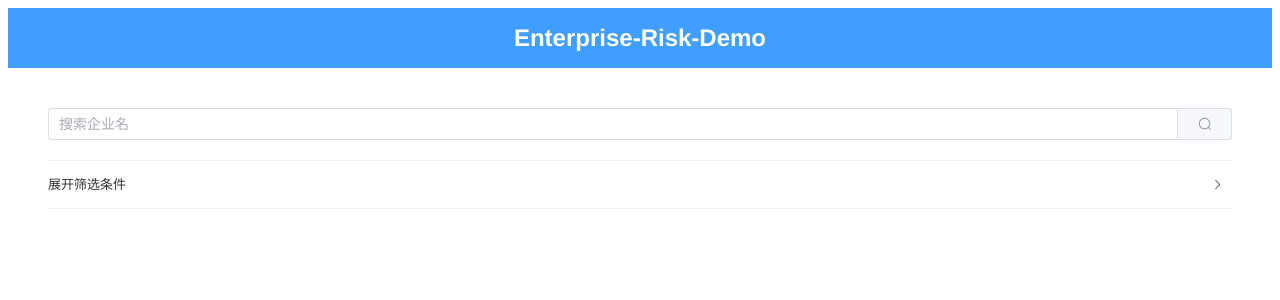
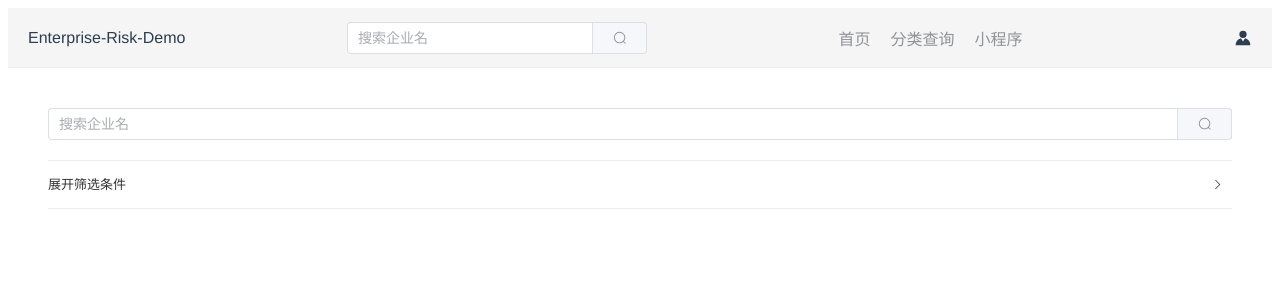
Before and after one commit to 1170300808/Enterprise-Risk-Demo, a Vue app: page / in a window 1280 px wide. Shown: the top 300 px of the page. Built offline with nearby package versions, Linux system fonts and the light colour scheme.

Commit message:
Header完善
按照MicroSage完成Header中的各个组件

```diff
--- a/src/App.vue
+++ b/src/App.vue
@@ -1,10 +1,39 @@
 <template>
   <div id="app">
-    <!-- 页面顶部的导航栏，可以自行设计 -->
-    <el-header>
+    <!-- 页面顶部的导航栏 -->
+    <el-header class="header">
       <div class="logo">
         Enterprise-Risk-Demo
       </div>
+      <!-- 搜索框 -->
+      <el-input
+        v-model="searchQuery"
+        placeholder="搜索企业名"
+        class="header-search"
+        @keyup.enter="handleSearch"
+      >
+        <template #append>
+          <el-icon @click="handleSearch">
+            <Search/>
+          </el-icon>
+        </template>
+      </el-input>
+
+      <!-- 功能模块 -->
+      <div class="header-menu">
+        <el-link href="#" class="menu-item">首页</el-link>
+        <el-link href="#" class="menu-item">分类查询</el-link>
+        <el-link href="#" class="menu-item">小程序</el-link>
+      </div>
+
+      <!-- 用户图标 -->
+      <el-icon
+        class="user-avatar"
+        icon="el-icon-user-solid"
+        size="large"
+        style="cursor: pointer;">
+        <Avatar />
+      </el-icon>
     </el-header>
 
     <!-- 主体内容区域 -->
@@ -16,13 +45,26 @@
 </template>
 
 <script>
-import { defineComponent } from 'vue';
+import { defineComponent, ref } from 'vue';
 import SearchPage from './components/SearchPage.vue'; // 请确保路径正确
 
 export default defineComponent({
   name: 'App',
   components: {
     SearchPage, // 注册 SearchPage 组件
+  },
+  setup() {
+    const searchQuery = ref('');
+
+    const handleSearch = () => {
+      console.log('Search for:', searchQuery.value);
+      // 在这里实现搜索逻辑
+    };
+
+    return {
+      searchQuery,
+      handleSearch,
+    };
   },
 });
 </script>
@@ -40,22 +82,35 @@ export default defineComponent({
   height: 100vh;
 }
 
-.logo {
-  font-size: 24px;
-  font-weight: bold;
-  padding: 10px;
+.header {
+  background-color: #f5f5f5;
+  display: flex;
+  align-items: center;
+  justify-content: space-between; /* 内容左右分布 */
+  padding: 10px 20px;
+  border-bottom: 1px solid #ebeef5;
 }
 
-.el-header {
-  background-color: #409EFF;
-  color: #fff;
+.header-search {
+  flex: 1;
+  margin-right: 20px;
+  max-width: 300px; /* 搜索框的最大宽度 */
+}
+
+.header-menu {
   display: flex;
   align-items: center;
-  justify-content: center;
+  margin-right: 20px;
 }
 
-.el-main {
-  flex: 1;
-  padding: 20px;
+.menu-item {
+  margin: 0 10px;
+  color: #909399;
+  cursor: pointer;
+  font-size: 16px;
+}
+
+.user-avatar {
+  margin-left: 20px;
 }
 </style>
```
